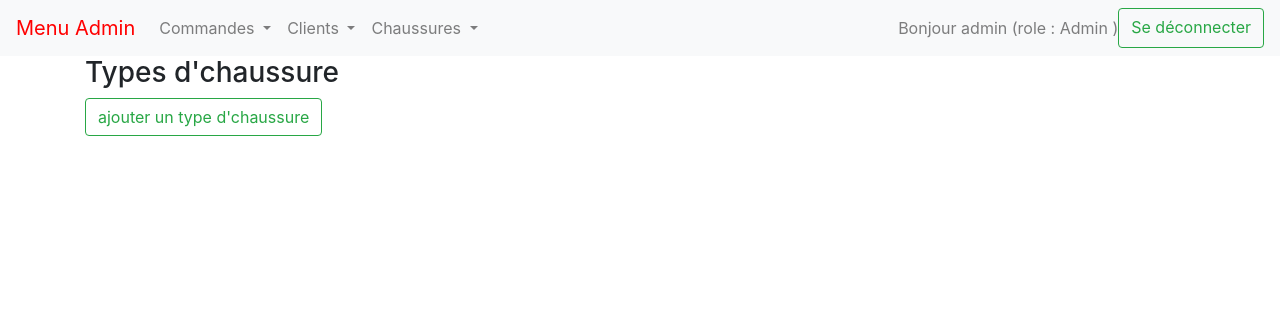
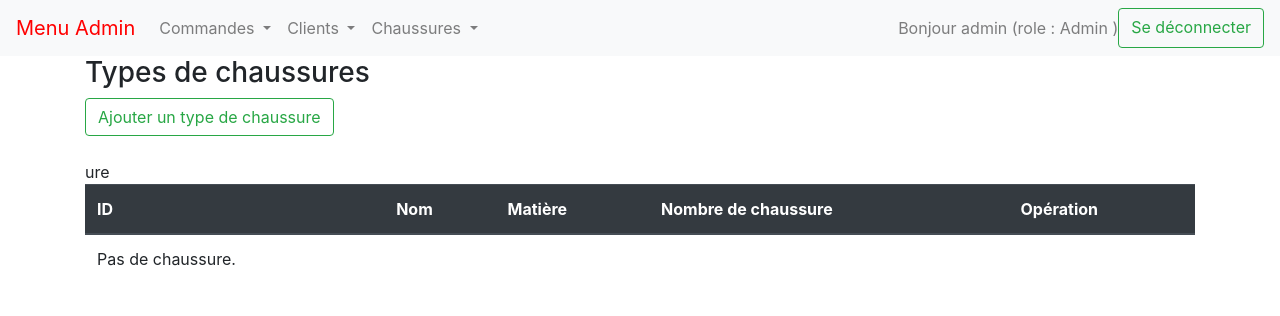
Before and after one commit to LenaAbel/PROJECT2.04_ECOMMERCE, a Flask app: page /admin/type-chaussure/show in a window 1280 px wide. Shown: the top 316 px of the page. Run offline with Flask 2, Linux system fonts and the light colour scheme; a user stored in the database is signed in; data comes from the database, SQL or seed files in the repository; data that the repository does not hold is empty; some libraries are stand-ins or nearby versions.

Commit message:
interface type chaussure

```diff
--- a/S2_SAE_2021_orm_etu_v3/controllers/admin_type_chaussure.py
+++ b/S2_SAE_2021_orm_etu_v3/controllers/admin_type_chaussure.py
@@ -8,11 +8,30 @@ from connexion_db import get_db
 admin_type_chaussure = Blueprint('admin_type_chaussure', __name__,
                         template_folder='templates')
 
+# Merge two lists of dictionaries
+def update_dic_lists(dicList1, dicList2, element) :
+    for dic1 in dicList1:
+        for dic2 in dicList2:
+            if dic1['id_type_chaussure'] == dic2['id_type_chaussure']:
+                dic1[element] = dic2[element]
+    return dicList1
+
 @admin_type_chaussure.route('/admin/type-chaussure/show')
 def show_type_chaussure():
     mycursor = get_db().cursor()
-    types_chaussures = []
-    return render_template('admin/type_chaussure/show_type_chaussure.html', types_chaussures=types_chaussures)
+    sql = "SELECT * FROM TYPE_CHAUSSURE"
+    mycursor.execute(sql)
+    typesChaussuresList = mycursor.fetchall()
+    print("In show_type_chaussure(): ")
+    print(typesChaussuresList)
+    # Build a command to retrieve the number of chaussure per type_chaussure
+    sql = "SELECT id_type_chaussure, COUNT(id_type_chaussure) AS nmbChaussures FROM CHAUSSURE GROUP BY id_type_chaussure ORDER BY id_type_chaussure ASC"
+    mycursor.execute(sql)
+    nmbChaussuresList = mycursor.fetchall()
+    print(nmbChaussuresList)
+    updtatedTypeList = update_dic_lists(typesChaussuresList, nmbChaussuresList, 'nmbChaussures')
+    print(updtatedTypeList)
+    return render_template('admin/type_chaussure/show_type_chaussure.html', types_chaussures=updtatedTypeList)
 
 @admin_type_chaussure.route('/admin/type-chaussure/add', methods=['GET'])
 def add_type_chaussure():
--- a/S2_SAE_2021_orm_etu_v3/templates/admin/chaussure/show_chaussure.html
+++ b/S2_SAE_2021_orm_etu_v3/templates/admin/chaussure/show_chaussure.html
@@ -44,7 +44,7 @@
                         {% endif %}
                     </td>
                     <td>
-                        <a class="btn btn-success" href="/admin/chaussure/edit/{{ ligne.id_chaussure }}">Editer</a><a class="btn btn-danger"  href="/chaussure/delete?id={{ ligne.id_chaussure }}" onclick="return confirm('Are you sure?')">Supprimer</a>
+                        <a class="btn btn-success" href="/admin/chaussure/edit/{{ ligne.id_chaussure }}">Editer</a><a class="btn btn-danger"  href="/admin/chaussure/delete?id={{ ligne.id_chaussure }}" onclick="return confirm('Are you sure?')">Supprimer</a>
                     </td>
                 </tr>
             {% endfor %}
--- a/S2_SAE_2021_orm_etu_v3/templates/admin/type_chaussure/show_type_chaussure.html
+++ b/S2_SAE_2021_orm_etu_v3/templates/admin/type_chaussure/show_type_chaussure.html
@@ -1,13 +1,46 @@
 {% extends 'admin/layout_admin.html' %}
 
 {% block title %}
-    <title>afficher les types chaussure</title>
+    <title>Afficher les types chaussure</title>
 {% endblock %}
 
 {% block body %}
-<h3>Types d'chaussure</h3>
-<a class="btn btn-outline-success" href="/admin/type-chaussure/add">ajouter un type d'chaussure</a>
-<br><br>
+    <h3>Types de chaussures</h3>
+    <a class="btn btn-outline-success" href="/admin/type-chaussure/add">Ajouter un type de chaussure</a>
+    <br><br>
+    <table class="table">
+        <thead class="thead-dark">
+        <tr>
+            <th>ID</th>
+            <th>Nom</th>
+            <th>Matière</th>
+            <th>Nombre de chaussure</th>
+            <th>Opération</th>
+ure        </tr>
+        </thead>
+        <tbody>
+        {% if chaussures | length >= 1 %}
+            {% for ligne in chaussures %}
+                <tr>
+                    <td>{{ ligne.id_type_chaussure }}</td>
+                    <td>{{ ligne.nom_type_chaussure }}</td>
+                    <td>{{ ligne.matiere_type_chaussure }}</td>
+                    <td>{{ ligne.nmbChaussures }}</td>
+                    <td>
+                        <a href="/type-chaussure/edit/{{ ligne.id_type_chaussure }}">Editer</a>&nbsp;
+                        <a href="/type-chaussure/delete/{{ ligne.id_type_chaussure }}">Supprimer</a>
+                    </td>
+                </tr>
+            {% endfor %}
+        {% else %}
+            <tr>
+                <td>
+                    Pas de chaussure.
+                </td>
+            </tr>
+        {% endif %}
+        </tbody>
+    </table>
 
 
 {% endblock %}
```
Also changed, not shown: S2_SAE_2021_orm_etu_v3/controllers/admin_chaussure.py (+6 -5 lines), S2_SAE_2021_orm_etu_v3/templates/admin/type_chaussure/add_type_chaussure.html (+31 -5 lines).
